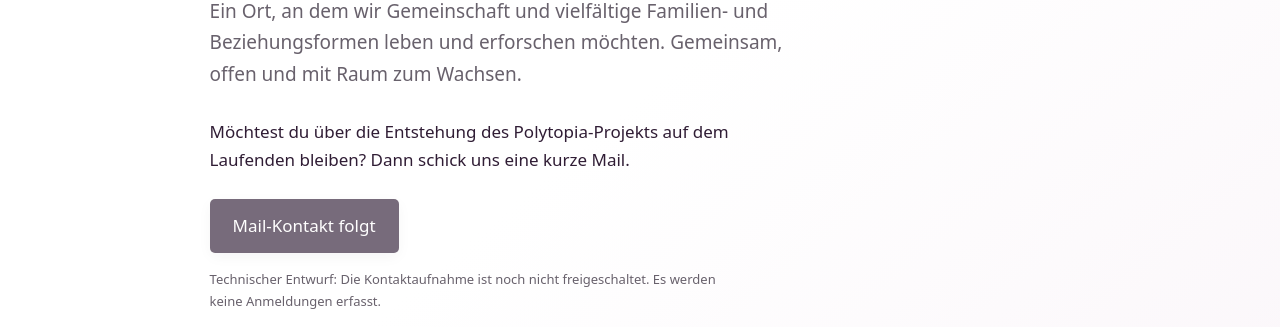
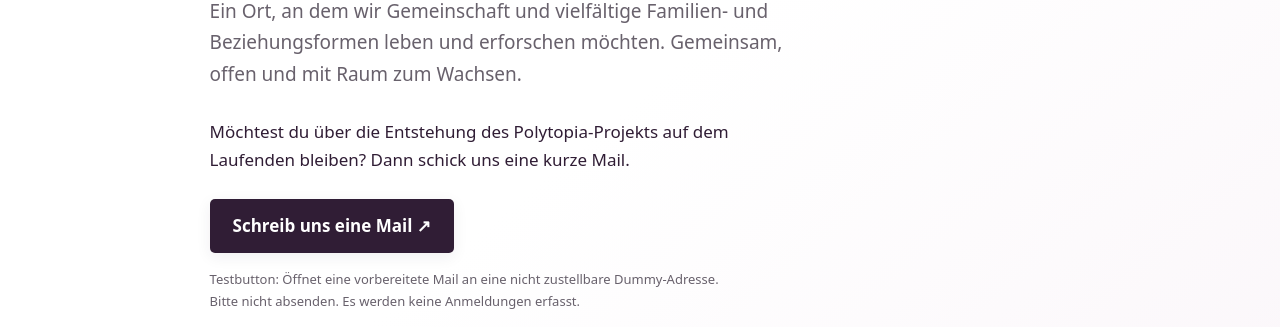
Before and after one commit to djen-kuhnel/polytopia-ioi, a plain HTML site: page index.html in a window 1280 px wide. Shown: the part 625-952 px from the top of the page. Drawn offline with Linux system fonts and the light colour scheme.

Commit message:
Enable mailto demo with non-deliverable dummy address

```diff
--- a/index.html
+++ b/index.html
@@ -31,10 +31,10 @@
     <p class="intro">Ein Ort, an dem wir Gemeinschaft und vielfältige Familien- und Beziehungsformen leben und erforschen möchten. Gemeinsam, offen und mit Raum zum Wachsen.</p>
     <p class="invite">Möchtest du über die Entstehung des Polytopia-Projekts auf dem Laufenden bleiben? Dann schick uns eine kurze Mail.</p>
 
-    <button class="button" disabled style="border:0;font:inherit;opacity:.65;cursor:default">Mail-Kontakt folgt</button>
-    <p class="note">Technischer Entwurf: Die Kontaktaufnahme ist noch nicht freigeschaltet. Es werden keine Anmeldungen erfasst.</p>
+    <a class="button" href="mailto:polytopia@example.invalid?subject=Interesse%20an%20Polytopia%20%E2%80%93%20Test&amp;body=Hallo%20Polytopia-Team%2C%0A%0Aich%20m%C3%B6chte%20per%20E-Mail%20%C3%BCber%20die%20Entstehung%20des%20Polytopia-Projekts%20und%20zugeh%C3%B6rige%20Treffen%20informiert%20werden.%20Ihr%20d%C3%BCrft%20meine%20E-Mail-Adresse%20daf%C3%BCr%20speichern%20und%20nutzen.%20Ich%20kann%20diese%20Einwilligung%20jederzeit%20mit%20Wirkung%20f%C3%BCr%20die%20Zukunft%20per%20E-Mail%20widerrufen.%0A%0AViele%20Gr%C3%BC%C3%9Fe">Schreib uns eine Mail ↗</a>
+    <p class="note">Testbutton: Öffnet eine vorbereitete Mail an eine nicht zustellbare Dummy-Adresse. Bitte nicht absenden. Es werden keine Anmeldungen erfasst.</p>
   </main>
-  <footer><details id="datenschutz"><summary>Hinweise zum Testbetrieb</summary><div><p>Diese Seite ist ein technischer Hosting- und Gestaltungsentwurf. Kontaktaufnahme und Anmeldung sind deaktiviert. Es gibt keine Kontaktliste und kein Formular.</p><p>Die Seite selbst setzt keine Cookies, verwendet kein Besuchertracking und lädt keine externen Schriftarten oder Skripte. Beim Hosting auf GitHub Pages verarbeitet GitHub technische Zugriffsdaten, darunter IP-Adressen zu Sicherheitszwecken. Weitere Informationen: <a href="https://docs.github.com/en/site-policy/privacy-policies/github-general-privacy-statement">Datenschutzerklärung von GitHub</a>.</p><p>Die Betreiber- und Kontaktangaben für den späteren Projektauftritt werden noch festgelegt. Dieser Entwurf ist noch kein fertiger Projektauftritt.</p></div></details><p class="note">ENTWURF · Nur Hosting- und Gestaltungstest</p></footer>
+  <footer><details id="datenschutz"><summary>Hinweise zum Testbetrieb</summary><div><p>Diese Seite ist ein technischer Hosting- und Gestaltungsentwurf. Der Mail-Button öffnet eine vorbereitete Nachricht an die nicht zustellbare Dummy-Adresse polytopia@example.invalid. Bitte nicht absenden. Eine echte Kontaktaufnahme oder Anmeldung ist noch nicht möglich. Es gibt keine Kontaktliste und kein Formular.</p><p>Die Seite selbst setzt keine Cookies, verwendet kein Besuchertracking und lädt keine externen Schriftarten oder Skripte. Beim Hosting auf GitHub Pages verarbeitet GitHub technische Zugriffsdaten, darunter IP-Adressen zu Sicherheitszwecken. Weitere Informationen: <a href="https://docs.github.com/en/site-policy/privacy-policies/github-general-privacy-statement">Datenschutzerklärung von GitHub</a>.</p><p>Die Betreiber- und Kontaktangaben für den späteren Projektauftritt werden noch festgelegt. Dieser Entwurf ist noch kein fertiger Projektauftritt.</p></div></details><p class="note">ENTWURF · Nur Hosting- und Gestaltungstest</p></footer>
 </div>
 <!-- Native details lassen sich ohne JavaScript aufklappen. Der Link oben öffnet sie per kleinem lokalem Skript. -->
 
```
